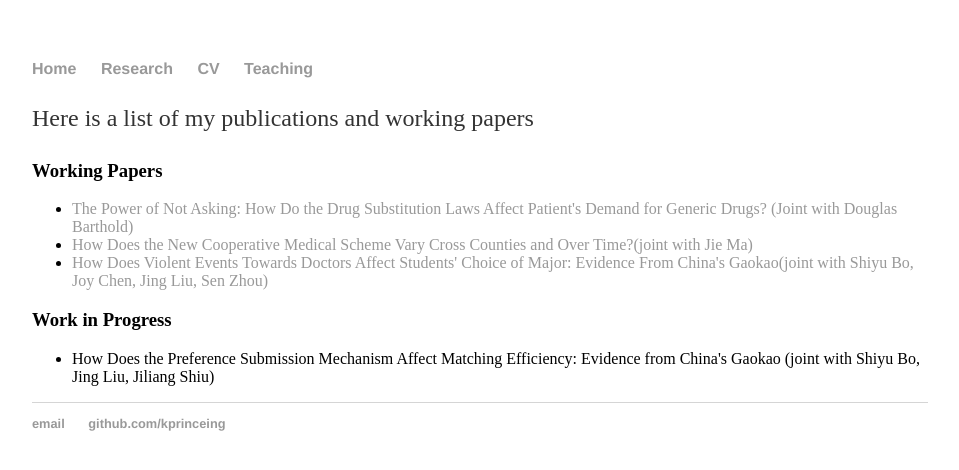
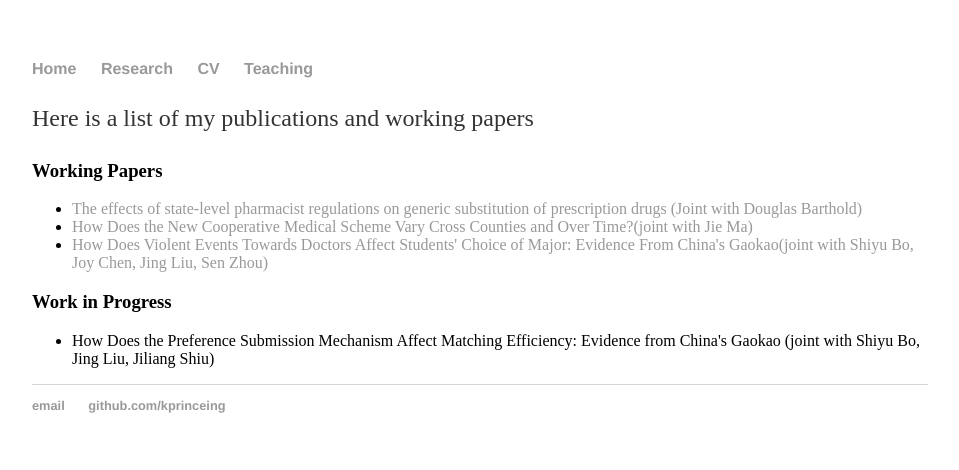
Before and after one commit to kprinceing/kprinceing.github.io, a Jekyll site: the page built from research.html, in a window 1280 px wide. Shown: the top 470 px of the page, without its empty margins (160-1119 px from the left). Built offline with Jekyll 4.4.1, drawn with Linux system fonts in a browser that asks for light colours.

Commit message:
Update research.html

```diff
--- a/research.html
+++ b/research.html
@@ -6,7 +6,7 @@ title:  research
 	<p>Here is a list of my publications and working papers</p>
 	<h3>Working Papers</h3>
 	<ul>
-		<li> <a href="http://kprinceing.github.io/pdf/YanSong-JMP_Nov9.pdf" onClick="ga('send', 'event', { eventCategory: 'paper', eventAction: 'click', eventValue: 1});"> The Power of Not Asking: How Do the Drug Substitution Laws Affect Patient's Demand for Generic Drugs? (Joint with Douglas Barthold) </a> </li>
+		<li> <a href="http://kprinceing.github.io/pdf/YanSong-JMP_Nov9.pdf" onClick="ga('send', 'event', { eventCategory: 'paper', eventAction: 'click', eventValue: 1});"> The effects of state-level pharmacist regulations on generic substitution of prescription drugs (Joint with Douglas Barthold) </a> </li>
 
 		<li> <a href="http://kprinceing.github.io/pdf/ncms_draft_jan21.pdf">How Does the New Cooperative Medical Scheme Vary Cross Counties and Over Time?(joint with Jie Ma)  </a> </li>
 
```
